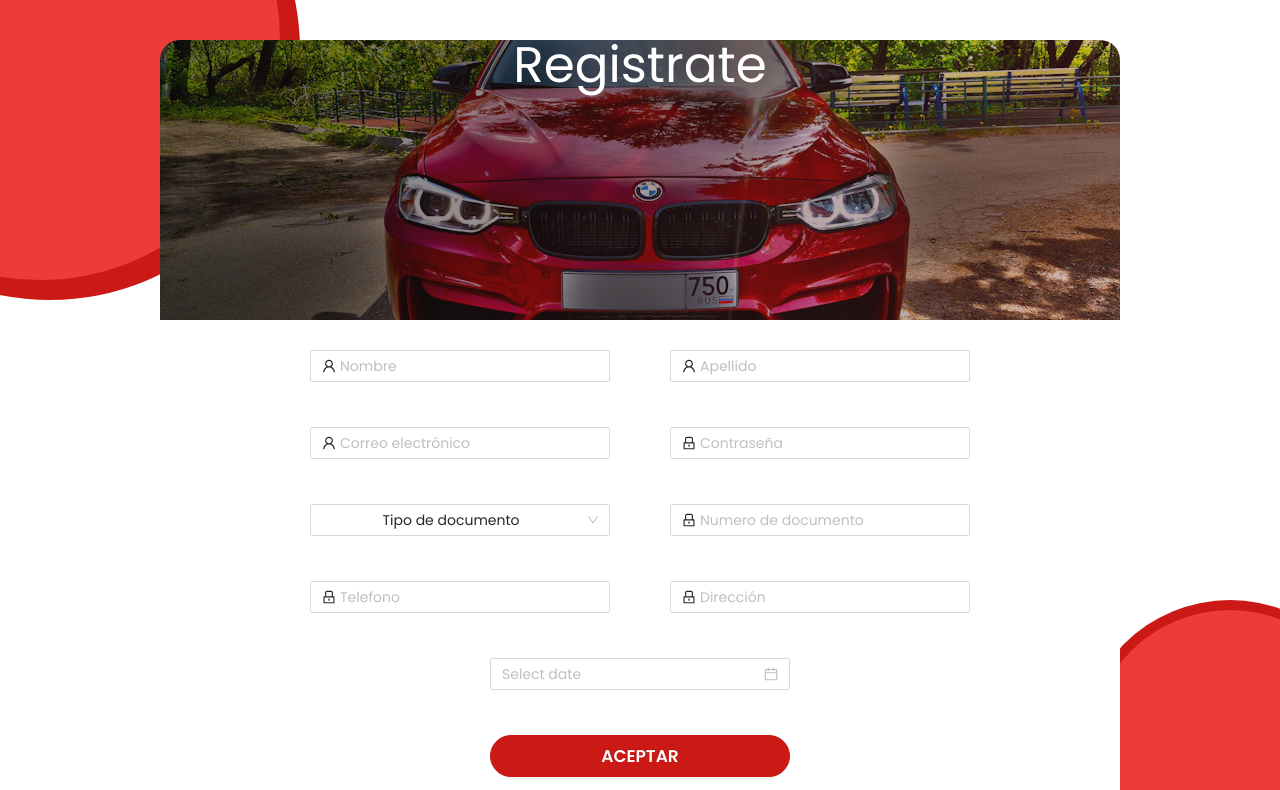
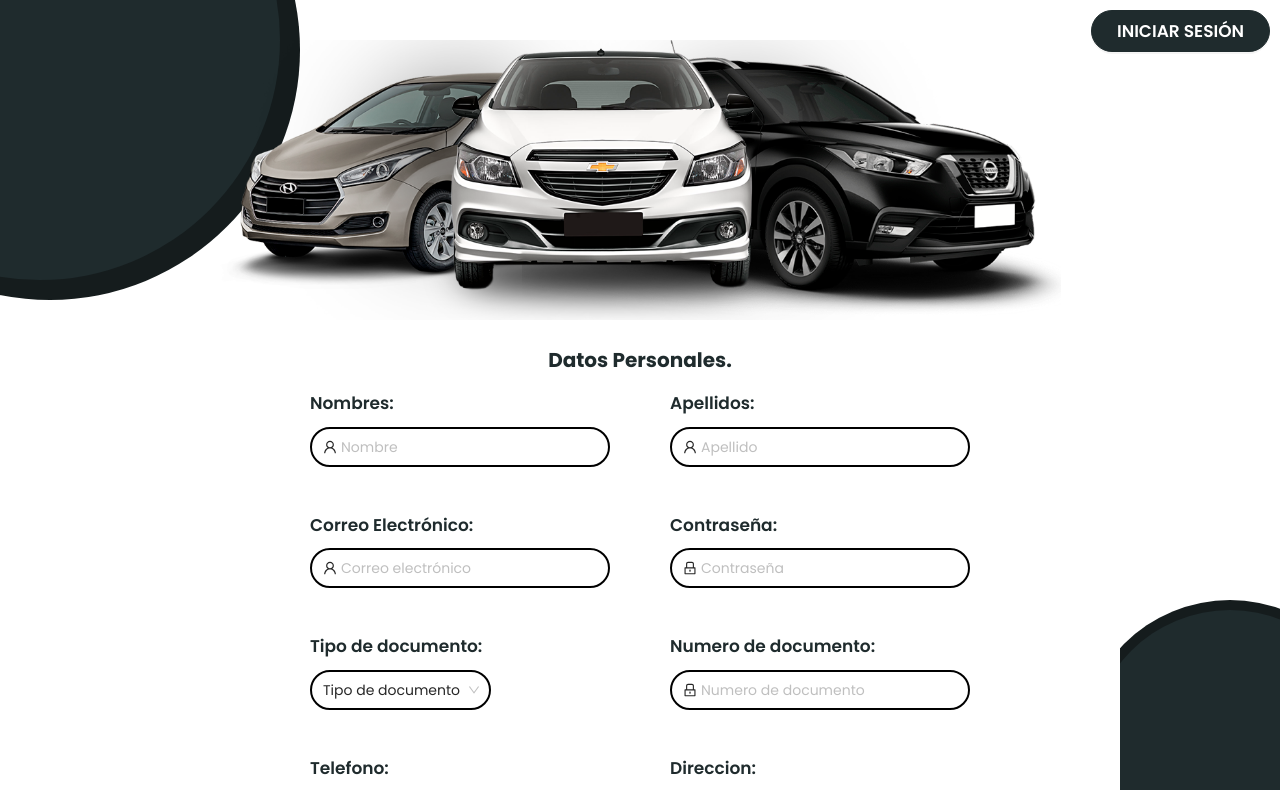
Before and after one commit to blasecato/carmenta-repo, a React (Create React App) app: page /sing-up in a window 1280 px wide. Shown: the top 790 px of the page. Built offline with nearby package versions, Linux system fonts and the light colour scheme.

Commit message:
style (Register) styles in register

```diff
--- a/src/sass/base/_generic.scss
+++ b/src/sass/base/_generic.scss
@@ -0,0 +1,2 @@
+$primary: #1f2b2d;
+$primary-dark: #151c1d;
--- a/src/scenes/Auth/Login.js
+++ b/src/scenes/Auth/Login.js
@@ -10,23 +10,18 @@ import facebook from "../../assets/image/facebook.png";
 import twitter from "../../assets/image/twitter.png";
 import gmail from "../../assets/image/gmas.png";
 
-const Login = ({ form, rol }) => {
+const Login = ({ form, rol, history }) => {
 
 	const { login } = auth;
 	const dispatch = useDispatch()
 
 	const onFinish = values => {
-		console.log('Received values of form: ', values);
 		if (values) {
-
 			console.log(values.email)
 			dispatch(login(values.email, values.password))
+			history.push("/")
 		}
-
 	};
-
-	console.log(login)
-
 
 	return (
 		<div className="Login">
--- a/src/scenes/Auth/Login.scss
+++ b/src/scenes/Auth/Login.scss
@@ -10,7 +10,7 @@
             position: absolute;
             width: 500px;
             height: 500px;
-            background: #cb1915;
+            background: $primary-dark;
             border-radius: 50%;
             top: -200px;
             left: -200px;
@@ -19,13 +19,13 @@
         &-dow {
             width: 480px;
             height: 480px;
-            background: #ed3b37;
+            background: $primary;
             border-radius: 50%
         }
         &-dow2 {
             width: 280px;
             height: 280px;
-            background: #ed3b37;
+            background: $primary;
             border-radius: 50%;
 
 
@@ -37,7 +37,7 @@
             position: fixed;
             width: 300px;
             height: 300px;
-            background: #cb1915;
+            background:  $primary-dark;
             border-radius: 50%;
             bottom: -100px;
             right: -100px;
@@ -83,7 +83,7 @@
             &_sub-title {
                 font-size: 31px;
                 font-weight: bold;
-                color: #cb1915;
+                color: $primary;
                 text-transform: uppercase;
             }
 
@@ -113,8 +113,8 @@
                     }
                 }
                 .ant-btn-primary {
-                    background: #cb1915;
-                    border-color: #cb1915;
+                    background: $primary;
+                    border-color: $primary;
                     width: 100%;
                     border-radius: 50px;
                     font-size: 17px;
@@ -123,24 +123,24 @@
                     text-transform: uppercase;
                 }
                 .ant-checkbox-checked .ant-checkbox-inner {
-                    background-color: #cb1915;
-                    border-color: #cb1915;
+                    background-color: $primary;
+                    border-color: $primary;
                 }
                 .ant-checkbox-wrapper:hover .ant-checkbox-inner, .ant-checkbox:hover .ant-checkbox-inner, .ant-checkbox-input:focus + .ant-checkbox-inner {
-                    border-color: #cb1915;
+                    border-color: $primary;
                 }
             }
 
             .lin {
                 display: flex;
-                color: #cb1915;
+                color: $primary;
                 margin-top: 13px;
                 justify-content: space-between;
 
                 &_line{
                     width: 167px;
                     height: 1px;
-                    background: #cb1915;
+                    background: $primary;
                     margin: 10px;
                 }
             }
--- a/src/scenes/Client/SingUp/SingUp.js
+++ b/src/scenes/Client/SingUp/SingUp.js
@@ -39,9 +39,13 @@ export const SingUp = ({ form,history }) => {
 				<div className="box-img-form">
 					<div className="img-car">
 					</div>
-					<h1>Registrate</h1>
+					{/* <h1>Registrate</h1> */}
+					<Button type="primary" className="back" onClick={()=> history.push("/login")}>
+						Iniciar Sesión
+        	</Button>
 				</div>
 				<div className="container-form-register">
+					<h1 className="title">Datos Personales.</h1>
 					<Form
 						name="register"
 						className="register-form"
@@ -53,6 +57,7 @@ export const SingUp = ({ form,history }) => {
 							name="nombres"
 							rules={[{ required: true, message: 'Por favor ingrese su Nombre.' }]}
 						>
+							<label className="item--label">Nombres:</label>
 							<Input prefix={<UserOutlined className="site-form-item-icon" />} placeholder="Nombre" />
 						</Form.Item>
 						<Form.Item
@@ -60,6 +65,7 @@ export const SingUp = ({ form,history }) => {
 							name="apellidos"
 							rules={[{ required: true, message: 'Por favor ingrese su Apellido.' }]}
 						>
+							<label className="item--label">Apellidos:</label>
 							<Input prefix={<UserOutlined className="site-form-item-icon" />} placeholder="Apellido" />
 						</Form.Item>
 						<Form.Item
@@ -67,6 +73,7 @@ export const SingUp = ({ form,history }) => {
 							name="email"
 							rules={[{ required: true, message: 'Por favor ingrese su correo electronico.' }]}
 						>
+							<label className="item--label">Correo Electrónico:</label>
 							<Input prefix={<UserOutlined className="site-form-item-icon" />} placeholder="Correo electrónico" />
 						</Form.Item>
 						<Form.Item
@@ -74,6 +81,7 @@ export const SingUp = ({ form,history }) => {
 							name="password"
 							rules={[{ required: true, message: 'Por favor ingrese su contraseña.' }]}
 						>
+							<label className="item--label">Contraseña:</label>
 							<Input
 								prefix={<LockOutlined className="site-form-item-icon" />}
 								type="password"
@@ -85,6 +93,7 @@ export const SingUp = ({ form,history }) => {
 							name="typeDocumento"
 							rules={[{ required: true, message: 'Por favor ingrese su tipo documento.' }]}
 						>
+							<label className="item--label">Tipo de documento:</label>
 							<Select defaultValue="Tipo de documento" onChange={handleChange}>
 								<Option value="1">Cedula de Ciudadania</Option>
 								<Option value="2">Cedula de Extranjeria</Option>
@@ -96,6 +105,7 @@ export const SingUp = ({ form,history }) => {
 							name="cedula"
 							rules={[{ required: true, message: 'Por favor ingrese su numero de documento' }]}
 						>
+							<label className="item--label">Numero de documento:</label>
 							<Input
 								prefix={<LockOutlined className="site-form-item-icon" />}
 								type="number"
@@ -107,6 +117,7 @@ export const SingUp = ({ form,history }) => {
 							name="telefono"
 							rules={[{ required: true, message: 'Por favor ingrese un numero de telefono.' }]}
 						>
+							<label className="item--label">Telefono:</label>
 							<Input
 								prefix={<LockOutlined className="site-form-item-icon" />}
 								type="number"
@@ -118,6 +129,7 @@ export const SingUp = ({ form,history }) => {
 							name="direccion"
 							rules={[{ required: true, message: 'Por favor ingrese su Dirección.' }]}
 						>
+							<label className="item--label">Direccion:</label>
 							<Input
 								prefix={<LockOutlined className="site-form-item-icon" />}
 								type="text"
@@ -129,11 +141,12 @@ export const SingUp = ({ form,history }) => {
 							name="fechaNacimiento"
 							rules={[{ required: true, message: 'Por favor ingrese su fecha de nacimiento.' }]}
 						>
+							<label className="item--label">Fecha de nacimiento:</label>
 							<DatePicker onChange={onChange} />
 						</Form.Item>
 						<Form.Item className="cont-btn">
 							<Button type="primary" htmlType="submit" className="register-form-button">
-								Aceptar
+								Registrar
         			</Button>
 						</Form.Item>
 					</Form>
--- a/src/scenes/Client/SingUp/SingUp.scss
+++ b/src/scenes/Client/SingUp/SingUp.scss
@@ -1,13 +1,59 @@
 .SingUp {
 
+    .title{
+        font-size: 20px;
+        margin-bottom: 20px;
+        font-weight: 700;
+        color: $primary;
+    }
     .ant-form {
 
         justify-content: space-around;
         display: flex;
         flex-wrap: wrap;
+        .ant-form-item-control-input-content {
+            display: flex;
+            flex-direction: column;
+            align-items: flex-start;
+        }
+        .cont-btn {
+            .ant-form-item-control-input-content {
+                align-items: center;
+            }
+        }
+
         .item {
             width: 300px;
             margin-bottom: 45px;
+            display: flex;
+            flex-direction: column;
+            align-items: flex-start;
+
+            &--label {
+                margin-bottom: 10px;
+                font-size: 17px;
+                font-weight: 600;
+            }
+        }
+        .ant-input-affix-wrapper {
+            border: 2px solid #000000;
+            height: 40px;
+            border-radius: 50px;
+        }
+        .ant-select-selector {
+            border: 2px solid #000000 !important;
+            height: 40px !important;
+            border-radius: 50px !important;
+        }
+        .ant-picker {
+            border: 2px solid #000000;
+            height: 40px;
+            border-radius: 50px;
+        }
+        .ant-select-single.ant-select-show-arrow .ant-select-selection-item, .ant-select-single.ant-select-show-arrow .ant-select-selection-placeholder {
+            padding-right: 18px;
+            display: flex;
+            align-items: center;
         }
     }
 
@@ -17,7 +63,7 @@
             position: absolute;
             width: 500px;
             height: 500px;
-            background: #cb1915;
+            background: $primary-dark;
             border-radius: 50%;
             top: -200px;
             left: -200px;
@@ -26,13 +72,13 @@
         &-dow {
             width: 480px;
             height: 480px;
-            background: #ed3b37;
+            background: $primary;
             border-radius: 50%
         }
         &-dow2 {
             width: 280px;
             height: 280px;
-            background: #ed3b37;
+            background: $primary;
             border-radius: 50%;
 
 
@@ -44,7 +90,7 @@
             position: fixed;
             width: 300px;
             height: 300px;
-            background: #cb1915;
+            background: $primary-dark;
             border-radius: 50%;
             bottom: -100px;
             right: -100px;
@@ -70,21 +116,23 @@
         width: 80%;
         justify-content: center;
         text-align: center;
-        z-index: 2;
+        z-index: 1;
         border-radius:0 0 20px 20px;
         padding: 30px 10%;
     }
 
     .box-img-form{
-        background-image: linear-gradient(to right, rgba(12, 13, 14, 0.56), #792f2f52), url("../../../assets/image/register-bmw.jpg");
+        background-image: url("../../../assets/image/register-bmw.jpg");
         background-position: center;
-        background-size: cover;
+        background-size: contain;
         width: 80%;
         height: 280px;
         text-align: center;
         font-size: 50px;
         z-index: 2;
         border-radius: 20px 20px 0 0;
+        background-repeat: no-repeat;
+
     }
 
     .box-img-form h1{
@@ -92,8 +140,8 @@
     }
 
     .ant-btn-primary {
-        background: #cb1915;
-        border-color: #cb1915;
+        background: $primary;
+        border-color: $primary;
         width: 300px;
         border-radius: 50px;
         font-size: 17px;
@@ -103,23 +151,32 @@
     }
 
     .ant-checkbox-checked .ant-checkbox-inner {
-        background-color: #cb1915;
-        border-color: #cb1915;
+        background-color: $primary;
+        border-color: $primary;
     }
     .ant-checkbox-wrapper:hover .ant-checkbox-inner, .ant-checkbox:hover .ant-checkbox-inner, .ant-checkbox-input:focus + .ant-checkbox-inner {
-        border-color: #cb1915;
+        border-color: $primary;
     }
 
     .ant-btn-primary:active {
         color: #fff;
-        background: #cb1915;
-        border-color: #cb1915;
+        background: $primary;
+        border-color: $primary;
     }
 
     .ant-btn-primary:hover, .ant-btn-primary:focus {
         color: #fff;
-        background: #cb1915;
-        border-color: #cb1915;
+        background: $primary;
+        border-color: $primary;
     }
-
+    label {
+        color: $primary;
+    }
+    .back{
+        position: fixed;
+        right: 10px;
+        top: 10px;
+        z-index: 10;
+        width: 179px;
+    }
 }
```
Also changed, not shown: src/assets/image/register-bmw.jpg, src/sass/utils/_variables.scss (line endings or trailing spaces).
